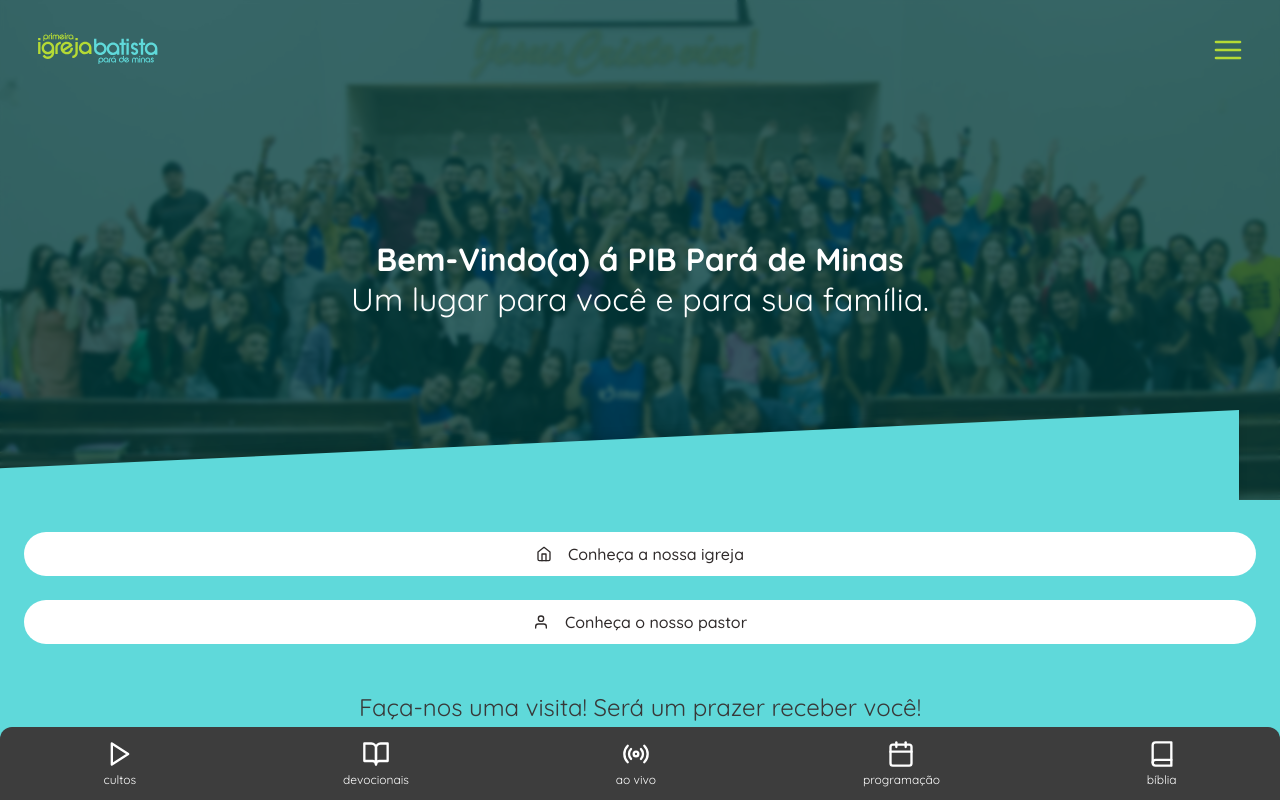
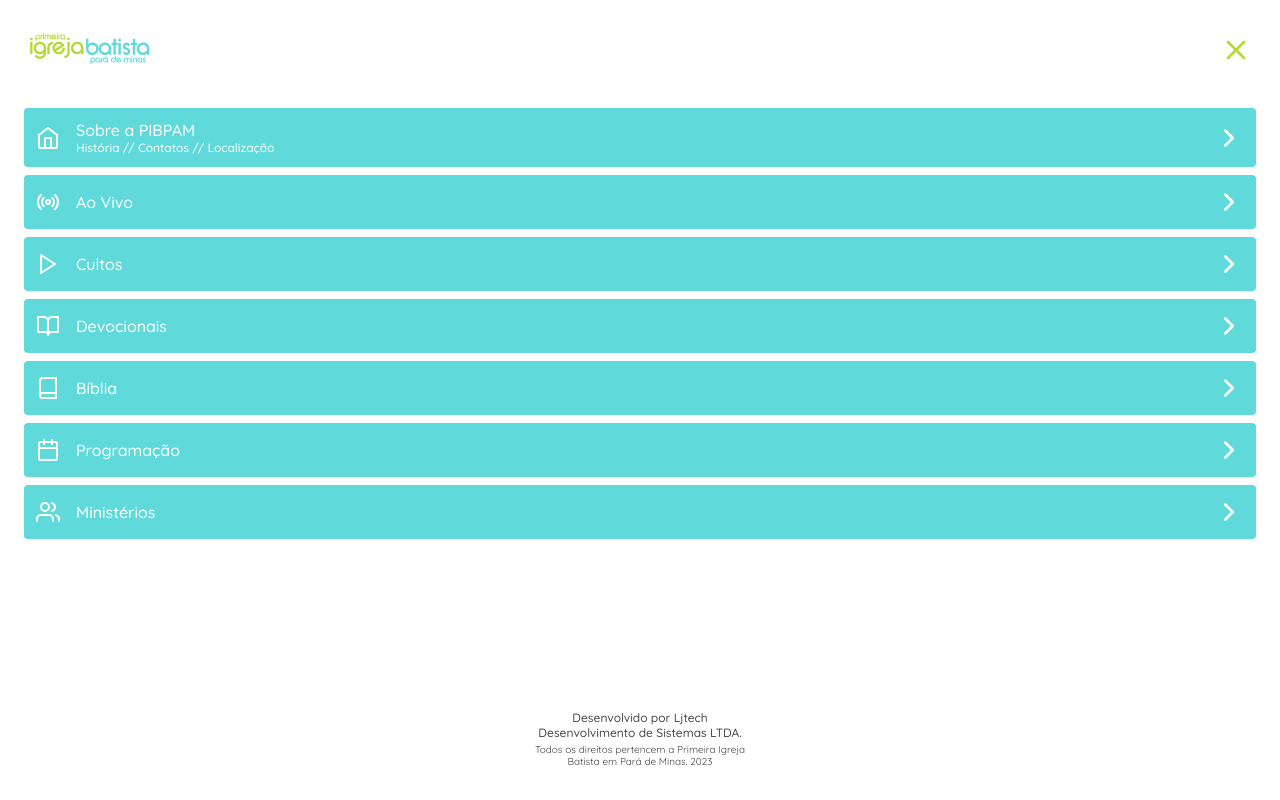
Before and after one commit to pibpam/pibpam-website, a Next.js app: page / in a window 1280 px wide. Both pictures are taken after a click on the button 1228 px from the left and 50 px from the top of the page. Shown: the top 800 px of the page. Built offline with nearby package versions, Linux system fonts and the light colour scheme.

Commit message:
finish menu

```diff
--- a/components/Header/index.tsx
+++ b/components/Header/index.tsx
@@ -1,9 +1,14 @@
 import React from 'react';
 import styles from '../../styles/components/Header.module.scss'
 import Image from "next/image";
-import {FiMenu} from "react-icons/fi";
+import {FiMenu, FiX} from "react-icons/fi";
 
-const Header: React.FC = () => {
+interface IHeader {
+    toggleMenu: () => void
+    isOpen?: boolean
+}
+
+const Header: React.FC<IHeader> = ({toggleMenu, isOpen= false}) => {
     return (
         <div className={`${styles.container}`}>
             <div>
@@ -11,8 +16,8 @@
                     <Image src="/pibpam-logo.svg" alt="PIBPM logo" width={120} height={31}/>
                 </button>
             </div>
-            <button className={styles.go_back}>
-                <FiMenu/>
+            <button onClick={toggleMenu} className={styles.go_back}>
+                {isOpen ? <FiX/> : <FiMenu/>}
             </button>
         </div>
     );
--- /dev/null
+++ b/components/Menu/index.tsx
@@ -0,0 +1,99 @@
+import React, {useState} from "react";
+import {FiBook, FiBookOpen, FiCalendar, FiChevronRight, FiHome, FiPlay, FiRadio, FiUsers} from "react-icons/fi";
+import styles from "../../styles/components/Menu.module.scss"
+import Header from "../Header";
+
+interface IMenu {
+    toggleMenu: () => void
+}
+
+const Menu: React.FC<IMenu> = ({toggleMenu}) => {
+
+    const [isClosing, setIsClosing] = useState(false)
+
+    const handleClose = () => {
+        setIsClosing(true)
+        setTimeout(() => {
+            toggleMenu()
+            setIsClosing(false)
+        }, 550)
+    }
+
+    return (
+        <div className={`${styles.container} ${isClosing && styles.animation_out}`}>
+            <Header isOpen toggleMenu={handleClose}/>
+            <ul>
+                <li>
+                    <button>
+                        <FiHome/>
+                        <div>
+                            <span>Sobre a PIBPAM</span>
+                            <span>História // Contatos // Localização</span>
+                        </div>
+                        <FiChevronRight/>
+                    </button>
+                </li>
+                <li>
+                    <button>
+                        <FiRadio/>
+                        <div>
+                            <span>Ao Vivo</span>
+                        </div>
+                        <FiChevronRight/>
+                    </button>
+                </li>
+                <li>
+                    <button>
+                        <FiPlay/>
+                        <div>
+                            <span>Cultos</span>
+                        </div>
+                        <FiChevronRight/>
+                    </button>
+                </li>
+                <li>
+                    <button>
+                        <FiBookOpen/>
+                        <div>
+                            <span>Devocionais</span>
+                        </div>
+                        <FiChevronRight/>
+                    </button>
+                </li>
+                <li>
+                    <button>
+                        <FiBook/>
+                        <div>
+                            <span>Bíblia</span>
+                        </div>
+                        <FiChevronRight/>
+                    </button>
+                </li>
+                <li>
+                    <button>
+                        <FiCalendar/>
+                        <div>
+                            <span>Programação</span>
+                        </div>
+                        <FiChevronRight/>
+                    </button>
+                </li>
+                <li>
+                    <button>
+                        <FiUsers/>
+                        <div>
+                            <span>Ministérios</span>
+                        </div>
+                        <FiChevronRight/>
+                    </button>
+                </li>
+            </ul>
+            <div>
+                <p>Desenvolvido por Ljtech Desenvolvimento de Sistemas LTDA.</p>
+                <p>Todos os direitos pertencem a Primeira Igreja Batista em Pará de Minas. 2023</p>
+            </div>
+        </div>
+    )
+}
+
+export default Menu;
--- /dev/null
+++ b/hooks/useMenu.tsx
@@ -0,0 +1,13 @@
+import React, {useState} from "react";
+
+const useMenu = () => {
+    const [open, setOpen] = useState(false)
+
+    const toggleMenu = () => {
+        setOpen(state => !state)
+    }
+
+    return {open, setOpen, toggleMenu}
+}
+
+export default useMenu
--- a/layout/container/Website/index.tsx
+++ b/layout/container/Website/index.tsx
@@ -1,27 +1,27 @@
 import Head from 'next/head';
-import React, { ReactElement } from 'react';
-import Footer from '../../../components/Footer';
-import NavBar from '../../../components/NavBar';
+import React, {ReactElement} from 'react';
 import TabNavigator from "../../../components/TabNavigator";
+import Menu from "../../../components/Menu";
 
 interface IWebsiteProps {
     children: ReactElement
+    openMenu: boolean
+    toggleMenu: () => void
 }
 
-const Website: React.FC<IWebsiteProps> = ({children}) => {
+const Website: React.FC<IWebsiteProps> = ({children, openMenu, toggleMenu}) => {
     return (
-    <div>
+        <div style={{height: openMenu ? "100%" : "auto", overflow: openMenu ? "hidden" : "auto"}} >
             <Head>
                 <title>PIB Pará de Minas</title>
-        <meta name="description" content="Primeira Igreja Batista em Pará de Minas" />
-        <link rel="icon" href="/favicon.ico" />
+                <meta name="description" content="Primeira Igreja Batista em Pará de Minas"/>
+                <link rel="icon" href="/favicon.ico"/>
             </Head>
             <main>
-        {/*<NavBar />*/}
                 {children}
-        {/*<Footer />*/}
             </main>
             <TabNavigator/>
+            {openMenu && <Menu toggleMenu={toggleMenu}/>}
         </div>
     );
 }
--- a/pages/index.tsx
+++ b/pages/index.tsx
@@ -1,8 +1,5 @@
 import type {NextPage} from 'next'
 import styles from '../styles/Home.module.scss'
-import {FiArrowLeft, FiArrowRight, FiFilm} from 'react-icons/fi'
-import Carousel from '../components/Carousel'
-import SeriesCard from '../components/SeriesCard'
 import {EDividerColors} from '../components/Divider'
 import Website from '../layout/container/Website'
 import Banner from "../components/Home/Banner";
@@ -12,39 +9,17 @@
 import Transmission from "../components/Home/Transmission";
 import Schedule from "../components/Home/Schedule";
 import Series from "../components/Home/Series";
+import useMenu from "../hooks/useMenu";
 
 const Home: NextPage = () => {
+    const {open, toggleMenu} = useMenu()
 
     return (
-        <Website>
+        <Website openMenu={open} toggleMenu={toggleMenu} >
             <>
-                {/*{modalVideo && (*/}
-                {/*  <PlayerModal*/}
-                {/*    videoId='TG-0kaq7GmQ'*/}
-                {/*    thumb='ASDFSF'*/}
-                {/*    title='Vídeo institucional: PIPAM 41 anos.'*/}
-                {/*    onClose={() => setModalVideo(null)}*/}
-                {/*  />*/}
-                {/*)}*/}
-                {/*<div className={styles.banner} >*/}
-                {/*  <button className={`${styles.banner_arrow} ${styles.banner_arrow__left}`} >*/}
-                {/*    <FiChevronLeft />*/}
-                {/*  </button>*/}
-                {/*  <div className={styles.backdrop} >*/}
-                {/*    <div className={styles.banner_content} >*/}
-                {/*      <h1>Jesus Cristo Vive!</h1>*/}
-                {/*      <p>*/}
-                {/*        "Por que vocês estão procurando entre os mortos aquele que vive?<br />*/}
-                {/*        Ele não está aqui! Ressuscitou!"</p>*/}
-                {/*      <p>Lucas 24, 5-6</p>*/}
-                {/*    </div>*/}
-                {/*  </div>*/}
-                {/*  <button className={`${styles.banner_arrow} ${styles.banner_arrow__rigth}`} >*/}
-                {/*    <FiChevronRight />*/}
-                {/*  </button>*/}
-                {/*</div>*/}
-
-                <Header/>
+                <div className={styles.header_container}  >
+                    <Header toggleMenu={toggleMenu} />
+                </div>
                 <Banner/>
                 <DividerMobile/>
                 <Intro/>
--- a/styles/Home.module.scss
+++ b/styles/Home.module.scss
@@ -1,3 +1,11 @@
+.header_container {
+  position: absolute;
+  top: 0;
+  z-index: 2;
+  padding: 32px 24px;
+  width: 100%;
+}
+
 .banner {
   height: 636px;
   position: relative;
--- a/styles/components/Header.module.scss
+++ b/styles/components/Header.module.scss
@@ -1,8 +1,4 @@
 .container {
-  position: absolute;
-  top: 0;
-  z-index: 2;
-  padding: 32px;
   display: flex;
   align-items: center;
   justify-content: space-between;
--- /dev/null
+++ b/styles/components/Menu.module.scss
@@ -0,0 +1,130 @@
+@keyframes showUp {
+  0% {
+    opacity: 0;
+    transform: translateY(100%);
+  }
+  60% {
+    border-radius: 16px;
+  }
+  100% {
+    opacity: 1;
+    transform: translateY(0);
+    border-radius: 0;
+  }
+}
+
+@keyframes hideDown {
+  100% {
+    opacity: 0;
+    transform: translateY(100%);
+    border-radius: 0;
+  }
+  40% {
+    border-radius: 16px;
+  }
+  0% {
+    opacity: 1;
+    transform: translateY(0);
+  }
+}
+
+.container {
+  position: fixed;
+  width: 100%;
+  height: 100%;
+  background: #FFFFFF;
+  z-index: 10;
+  top: 0;
+  padding: 32px 24px;
+  display: flex;
+  flex-direction: column;
+  gap: 24px;
+  opacity: 0;
+  transform: translateY(100%);
+  border-radius: 16px;
+
+  animation: showUp .5s ease-out forwards;
+
+  > div:last-child {
+    margin-top: auto;
+    display: flex;
+    flex-direction: column;
+    align-items: center;
+    gap: 4px;
+
+    p:first-child {
+      max-width: 224px;
+      font-weight: 500;
+      font-size: 12px;
+      line-height: 15px;
+      text-align: center;
+
+      color: #494949;
+    }
+
+    p:last-child{
+      font-weight: 400;
+      font-size: 10px;
+      line-height: 12px;
+      text-align: center;
+      max-width: 224px;
+
+      color: #494949;
+    }
+  }
+
+  > ul {
+    padding: 0;
+    list-style: none;
+    display: flex;
+    flex-direction: column;
+    gap: 8px;
+
+    > li {
+
+      button {
+        background: #5FD9DA;
+        width: 100%;
+        color: #FFF;
+        gap: 16px;
+        padding: 12px;
+        display: flex;
+        align-items: center;
+        border-radius: 4px;
+
+        > div {
+          display: flex;
+          flex-direction: column;
+          text-align: left;
+
+          span:first-child {
+            font-weight: 500;
+            font-size: 16px;
+            line-height: 20px;
+          }
+
+          span:nth-child(2) {
+            font-weight: 500;
+            font-size: 12px;
+            line-height: 15px;
+          }
+        }
+
+        > svg:first-child {
+          min-width: 24px;
+          height: auto;
+        }
+
+        > svg:last-child {
+          min-width: 30px;
+          height: auto;
+          margin-left: auto;
+        }
+      }
+    }
+  }
+}
+
+.animation_out {
+  animation: hideDown .5s ease-in forwards;
+}
--- a/styles/globals.css
+++ b/styles/globals.css
@@ -4,6 +4,7 @@
   margin: 0;
   font-family: -apple-system, BlinkMacSystemFont, Segoe UI, Roboto, Oxygen,
     Ubuntu, Cantarell, Fira Sans, Droid Sans, Helvetica Neue, sans-serif;
+  height: 100%;
 }
 
 a {
@@ -29,3 +30,7 @@
   margin: 0;
   padding: 0;
 }
+
+#__next {
+  height: 100%;
+}
```
Lines whose indentation alone changed are shown as unchanged.
